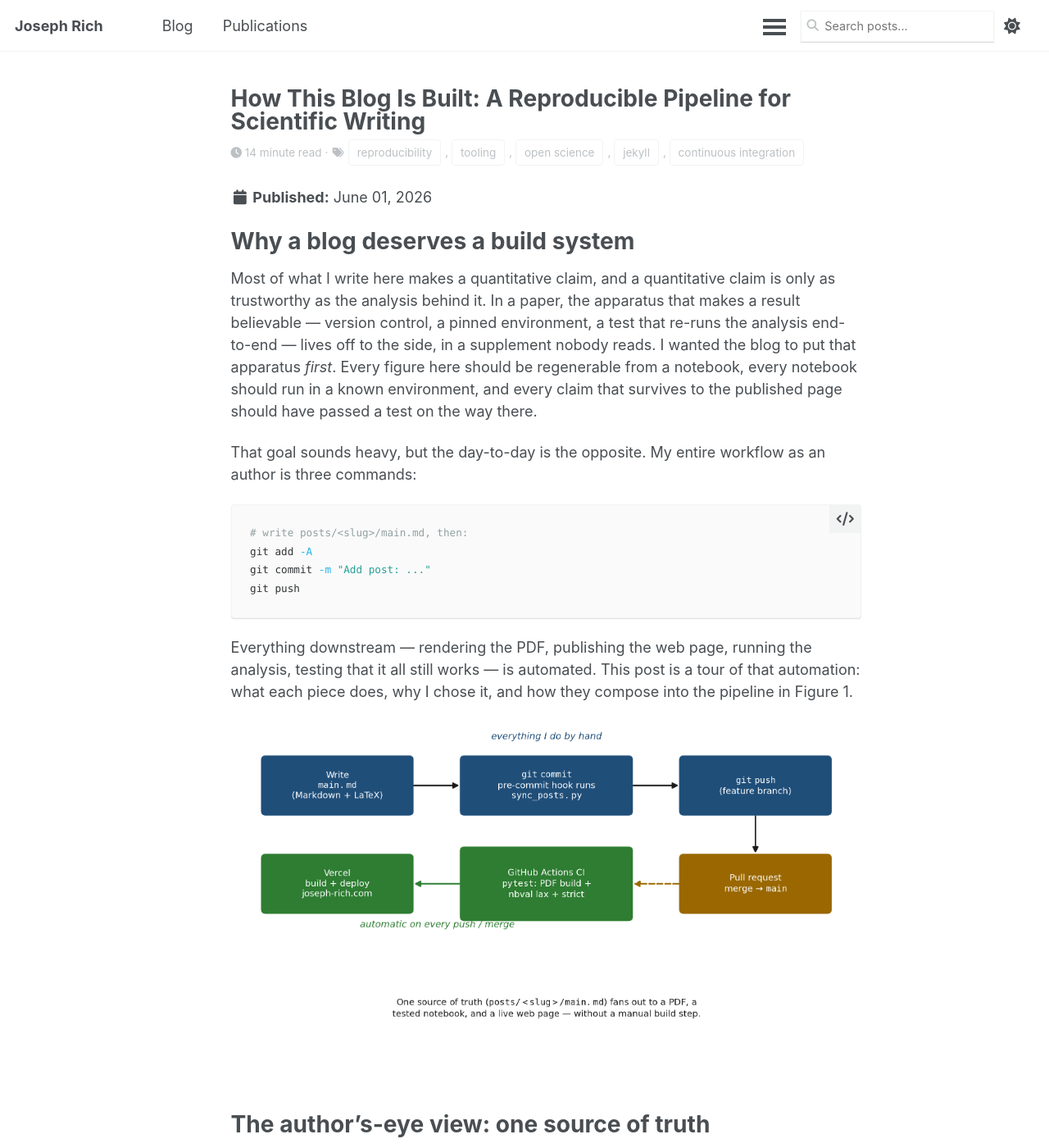
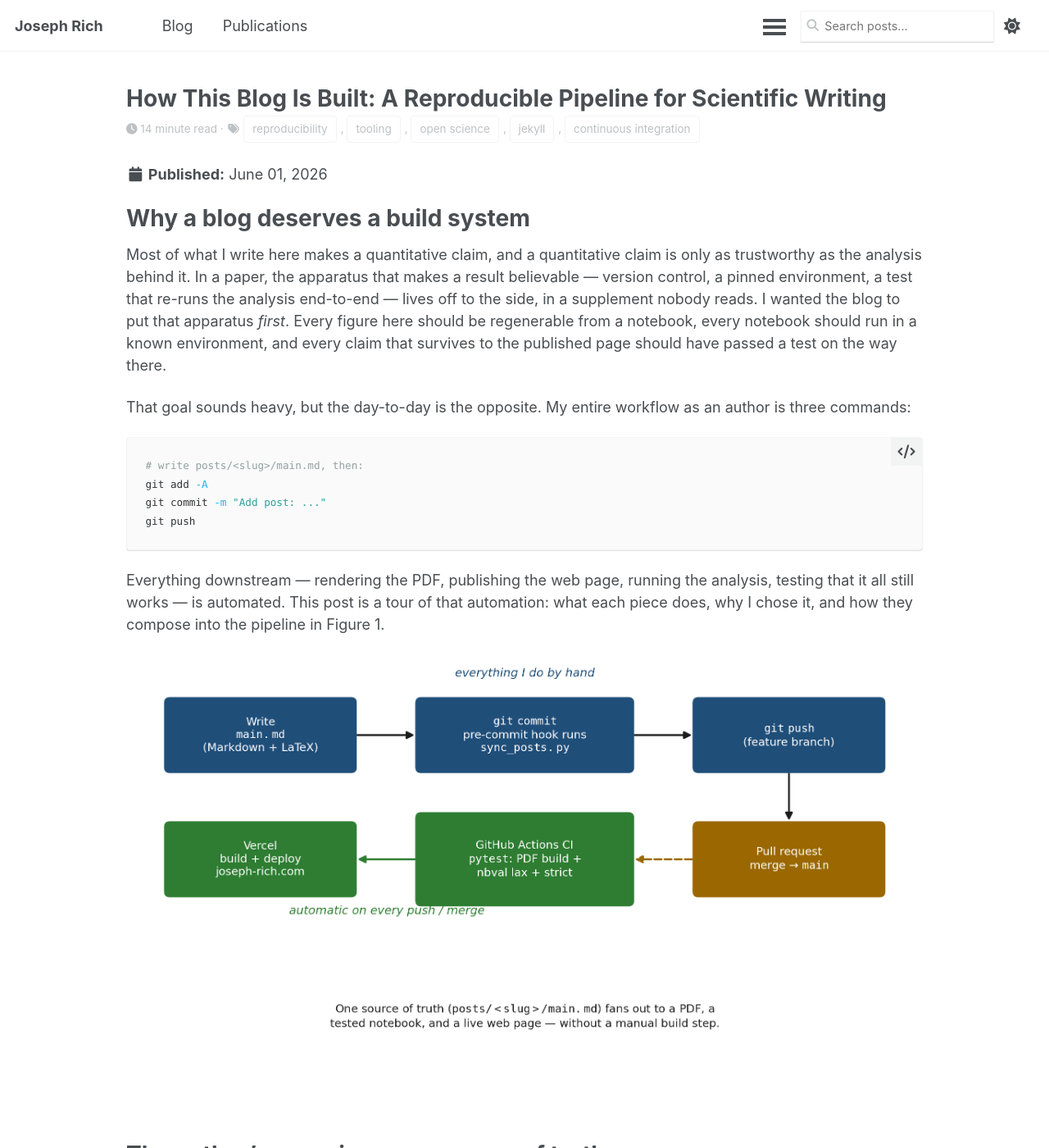
Before and after one commit to josephrich98/joseph_rich_blog, a Jekyll site: the page built from site/_posts/2026-06-01-how-this-blog-is-built.md, in a window 1280 px wide and 1400 px high. Shown: the whole window at 82% size. Built offline with Jekyll 4.4.1, drawn with Linux system fonts in a browser that asks for light colours; a script that is not in the unit is left out; comment, search, counter and statistics services are not loaded.

Commit message:
fixed margins

```diff
--- a/site/_layouts/single.html
+++ b/site/_layouts/single.html
@@ -17,7 +17,7 @@ layout: default
 <div id="main" role="main">
   {% include sidebar.html %}
 
-  <article class="page" itemscope itemtype="http://schema.org/CreativeWork">
+  <article class="page{% if page.collection == 'posts' %} page--article{% endif %}" itemscope itemtype="http://schema.org/CreativeWork">
     {% if page.title %}<meta itemprop="headline" content="{{ page.title | markdownify | strip_html | strip_newlines | escape_once }}">{% endif %}
     {% if page.excerpt %}<meta itemprop="description" content="{{ page.excerpt | markdownify | strip_html | strip_newlines | escape_once }}">{% endif %}
     {% if page.date %}<meta itemprop="datePublished" content="{{ page.date | date: "%B %d, %Y" }}">{% endif %}
--- a/site/_sass/layout/_page.scss
+++ b/site/_sass/layout/_page.scss
@@ -31,6 +31,24 @@
     .page__share {
       @include full();
     }
+  }
+}
+
+/* Blog posts hide the author sidebar, so the theme's `suffix(2 of 12)` right
+   gutter just leaves empty space on the right and a lopsided margin. For
+   articles, drop the grid offsets and center the column with a comfortable
+   reading measure instead — symmetric margins, roomy enough for figures and
+   display math. Scoped to the posts collection (see single.html). */
+.page--article {
+  @include breakpoint($large) {
+    float: none;
+    clear: both;
+    width: auto;
+    max-width: 54rem;
+    margin-left: auto;
+    margin-right: auto;
+    padding-left: 0;
+    padding-right: 0;
   }
 }
 
```
